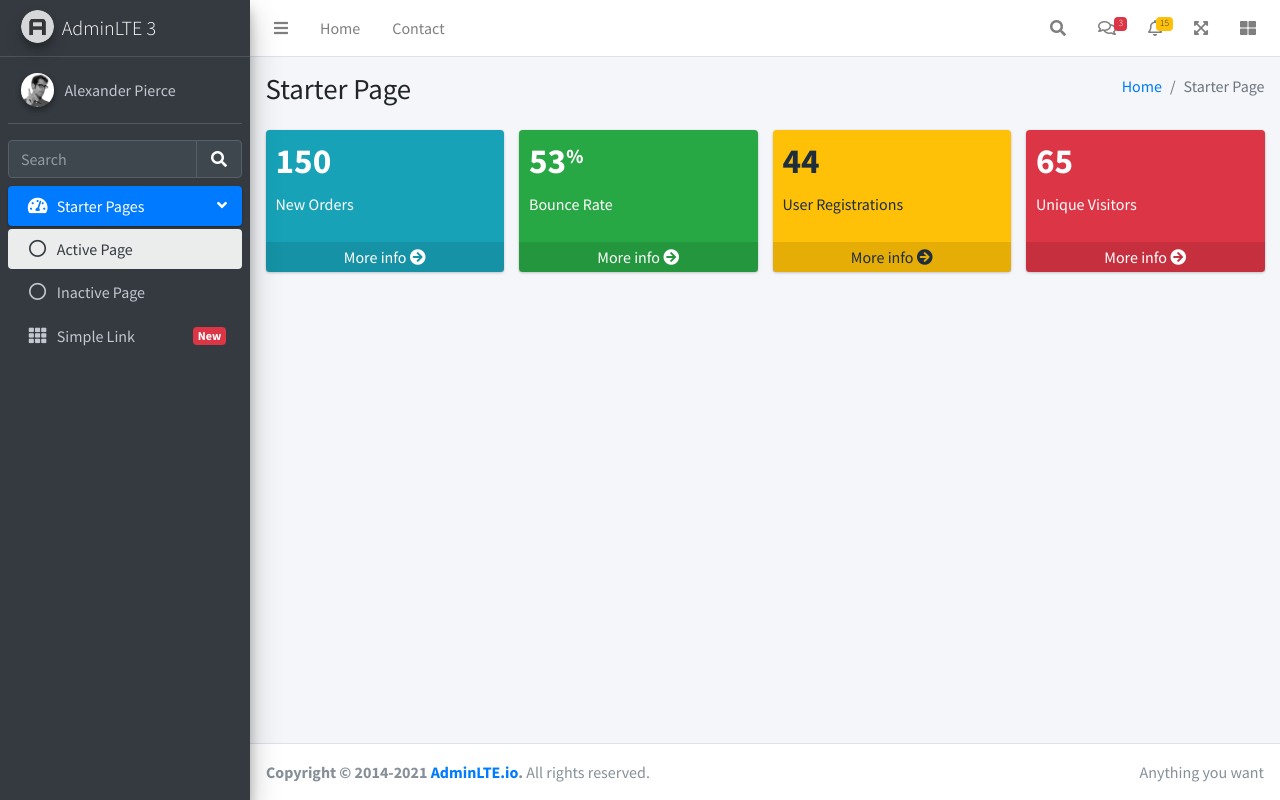
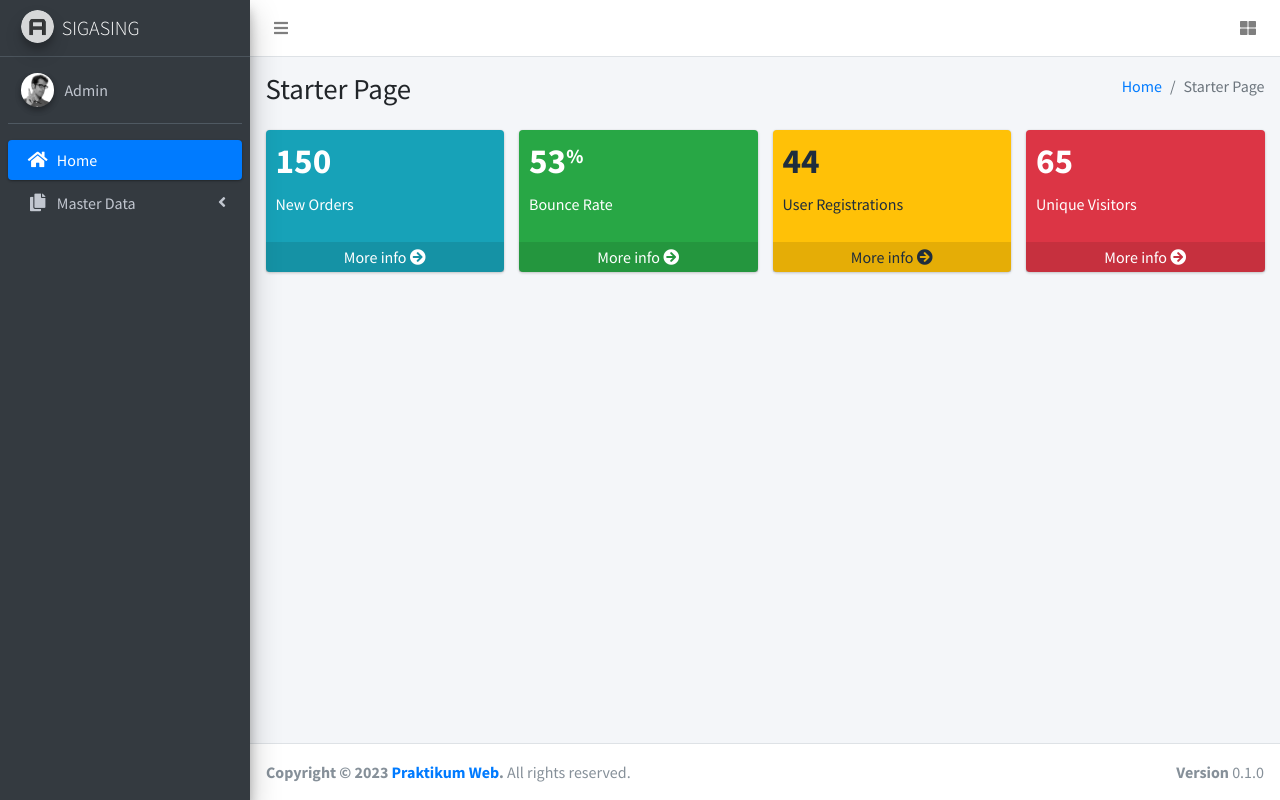
Before and after one commit to rinaapriani/Praktikum-WEB-Sigasing-app, a PHP site: page / in a window 1280 px wide. Run offline with PHP 8.4, Linux system fonts and the light colour scheme; some libraries are stand-ins or nearby versions.

Commit message:
Merapikan footer, nav, dan sidebar

```diff
--- a/partials/footer.php
+++ b/partials/footer.php
@@ -1,9 +1,6 @@
-<!-- Main Footer -->
 <footer class="main-footer">
-    <!-- To the right -->
-    <div class="float-right d-none d-sm-inline">
-      Anything you want
+    <div class="float-right d-none d-sm-block">
+      <b>Version</b> 0.1.0
     </div>
-    <!-- Default to the left -->
-    <strong>Copyright &copy; 2014-2021 <a href="https://adminlte.io">AdminLTE.io</a>.</strong> All rights reserved.
+    <strong>Copyright &copy; 2023 <a href="#">Praktikum Web</a>.</strong> All rights reserved.
   </footer>
--- a/partials/nav.php
+++ b/partials/nav.php
@@ -1,137 +1,23 @@
-  <!-- Navbar -->
   <nav class="main-header navbar navbar-expand navbar-white navbar-light">
-    <!-- Left navbar links -->
     <ul class="navbar-nav">
       <li class="nav-item">
         <a class="nav-link" data-widget="pushmenu" href="#" role="button"><i class="fas fa-bars"></i></a>
       </li>
-      <li class="nav-item d-none d-sm-inline-block">
-        <a href="index3.html" class="nav-link">Home</a>
-      </li>
-      <li class="nav-item d-none d-sm-inline-block">
-        <a href="#" class="nav-link">Contact</a>
-      </li>
     </ul>
-
-    <!-- Right navbar links -->
     <ul class="navbar-nav ml-auto">
-      <!-- Navbar Search -->
-      <li class="nav-item">
-        <a class="nav-link" data-widget="navbar-search" href="#" role="button">
-          <i class="fas fa-search"></i>
-        </a>
-        <div class="navbar-search-block">
-          <form class="form-inline">
-            <div class="input-group input-group-sm">
-              <input class="form-control form-control-navbar" type="search" placeholder="Search" aria-label="Search">
-              <div class="input-group-append">
-                <button class="btn btn-navbar" type="submit">
-                  <i class="fas fa-search"></i>
-                </button>
-                <button class="btn btn-navbar" type="button" data-widget="navbar-search">
-                  <i class="fas fa-times"></i>
-                </button>
-              </div>
-            </div>
-          </form>
-        </div>
-      </li>
-
-      <!-- Messages Dropdown Menu -->
       <li class="nav-item dropdown">
         <a class="nav-link" data-toggle="dropdown" href="#">
-          <i class="far fa-comments"></i>
-          <span class="badge badge-danger navbar-badge">3</span>
+          <i class="fas fa-th-large"></i>
         </a>
         <div class="dropdown-menu dropdown-menu-lg dropdown-menu-right">
+                  <span class="dropdown-item dropdown-header">Pengaturan Pengguna</span>
           <a href="#" class="dropdown-item">
-            <!-- Message Start -->
-            <div class="media">
-              <img src="dist/img/user1-128x128.jpg" alt="User Avatar" class="img-size-50 mr-3 img-circle">
-              <div class="media-body">
-                <h3 class="dropdown-item-title">
-                  Brad Diesel
-                  <span class="float-right text-sm text-danger"><i class="fas fa-star"></i></span>
-                </h3>
-                <p class="text-sm">Call me whenever you can...</p>
-                <p class="text-sm text-muted"><i class="far fa-clock mr-1"></i> 4 Hours Ago</p>
-              </div>
-            </div>
-            <!-- Message End -->
+            <i class="fas fa-key mr-2"></i> Ubah Password
           </a>
-          <div class="dropdown-divider"></div>
           <a href="#" class="dropdown-item">
-            <!-- Message Start -->
-            <div class="media">
-              <img src="dist/img/user8-128x128.jpg" alt="User Avatar" class="img-size-50 img-circle mr-3">
-              <div class="media-body">
-                <h3 class="dropdown-item-title">
-                  John Pierce
-                  <span class="float-right text-sm text-muted"><i class="fas fa-star"></i></span>
-                </h3>
-                <p class="text-sm">I got your message bro</p>
-                <p class="text-sm text-muted"><i class="far fa-clock mr-1"></i> 4 Hours Ago</p>
-              </div>
-            </div>
-            <!-- Message End -->
+            <i class="fas fa-sign-out-alt mr-2"></i> Logout
           </a>
-          <div class="dropdown-divider"></div>
-          <a href="#" class="dropdown-item">
-            <!-- Message Start -->
-            <div class="media">
-              <img src="dist/img/user3-128x128.jpg" alt="User Avatar" class="img-size-50 img-circle mr-3">
-              <div class="media-body">
-                <h3 class="dropdown-item-title">
-                  Nora Silvester
-                  <span class="float-right text-sm text-warning"><i class="fas fa-star"></i></span>
-                </h3>
-                <p class="text-sm">The subject goes here</p>
-                <p class="text-sm text-muted"><i class="far fa-clock mr-1"></i> 4 Hours Ago</p>
-              </div>
-            </div>
-            <!-- Message End -->
-          </a>
-          <div class="dropdown-divider"></div>
-          <a href="#" class="dropdown-item dropdown-footer">See All Messages</a>
         </div>
-      </li>
-      <!-- Notifications Dropdown Menu -->
-      <li class="nav-item dropdown">
-        <a class="nav-link" data-toggle="dropdown" href="#">
-          <i class="far fa-bell"></i>
-          <span class="badge badge-warning navbar-badge">15</span>
-        </a>
-        <div class="dropdown-menu dropdown-menu-lg dropdown-menu-right">
-          <span class="dropdown-header">15 Notifications</span>
-          <div class="dropdown-divider"></div>
-          <a href="#" class="dropdown-item">
-            <i class="fas fa-envelope mr-2"></i> 4 new messages
-            <span class="float-right text-muted text-sm">3 mins</span>
-          </a>
-          <div class="dropdown-divider"></div>
-          <a href="#" class="dropdown-item">
-            <i class="fas fa-users mr-2"></i> 8 friend requests
-            <span class="float-right text-muted text-sm">12 hours</span>
-          </a>
-          <div class="dropdown-divider"></div>
-          <a href="#" class="dropdown-item">
-            <i class="fas fa-file mr-2"></i> 3 new reports
-            <span class="float-right text-muted text-sm">2 days</span>
-          </a>
-          <div class="dropdown-divider"></div>
-          <a href="#" class="dropdown-item dropdown-footer">See All Notifications</a>
-        </div>
-      </li>
-      <li class="nav-item">
-        <a class="nav-link" data-widget="fullscreen" href="#" role="button">
-          <i class="fas fa-expand-arrows-alt"></i>
-        </a>
-      </li>
-      <li class="nav-item">
-        <a class="nav-link" data-widget="control-sidebar" data-slide="true" href="#" role="button">
-          <i class="fas fa-th-large"></i>
-        </a>
       </li>
     </ul>
   </nav>
-  <!-- /.navbar -->
--- a/partials/sidebar.php
+++ b/partials/sidebar.php
@@ -1,75 +1,64 @@
-<!-- Main Sidebar Container -->
 <aside class="main-sidebar sidebar-dark-primary elevation-4">
-    <!-- Brand Logo -->
-    <a href="index3.html" class="brand-link">
+  <a href="#" class="brand-link">
       <img src="dist/img/AdminLTELogo.png" alt="AdminLTE Logo" class="brand-image img-circle elevation-3" style="opacity: .8">
-      <span class="brand-text font-weight-light">AdminLTE 3</span>
+      <span class="brand-text font-weight-light">SIGASING</span>
     </a>
-
-    <!-- Sidebar -->
     <div class="sidebar">
-      <!-- Sidebar user panel (optional) -->
       <div class="user-panel mt-3 pb-3 mb-3 d-flex">
         <div class="image">
           <img src="dist/img/user2-160x160.jpg" class="img-circle elevation-2" alt="User Image">
         </div>
         <div class="info">
-          <a href="#" class="d-block">Alexander Pierce</a>
+          <a href="#" class="d-block">Admin</a>
         </div>
       </div>
 
-      <!-- SidebarSearch Form -->
-      <div class="form-inline">
-        <div class="input-group" data-widget="sidebar-search">
-          <input class="form-control form-control-sidebar" type="search" placeholder="Search" aria-label="Search">
-          <div class="input-group-append">
-            <button class="btn btn-sidebar">
-              <i class="fas fa-search fa-fw"></i>
-            </button>
-          </div>
-        </div>
-      </div>
-
-      <!-- Sidebar Menu -->
       <nav class="mt-2">
         <ul class="nav nav-pills nav-sidebar flex-column" data-widget="treeview" role="menu" data-accordion="false">
-          <!-- Add icons to the links using the .nav-icon class
-               with font-awesome or any other icon font library -->
-          <li class="nav-item menu-open">
-            <a href="#" class="nav-link active">
-              <i class="nav-icon fas fa-tachometer-alt"></i>
+          <li class="nav-item">
+            <a href="?page=home" class="nav-link active">
+              <i class="nav-icon fas fa-home"></i>
               <p>
-                Starter Pages
-                <i class="right fas fa-angle-left"></i>
+                Home
+              </p>
+            </a>
+          </li>
+          <li class="nav-item">
+            <a href="#" class="nav-link">
+              <i class="nav-icon fas fa-copy"></i>
+              <p>
+                Master Data
+                <i class="fas fa-angle-left right"></i>
               </p>
             </a>
             <ul class="nav nav-treeview">
               <li class="nav-item">
-                <a href="#" class="nav-link active">
+                <a href="#" class="nav-link">
                   <i class="far fa-circle nav-icon"></i>
-                  <p>Active Page</p>
+                  <p>Lokasi</p>
                 </a>
               </li>
               <li class="nav-item">
                 <a href="#" class="nav-link">
                   <i class="far fa-circle nav-icon"></i>
-                  <p>Inactive Page</p>
+                  <p>Jabatan</p>
+                </a>
+              </li>
+              <li class="nav-item">
+                <a href="#" class="nav-link">
+                  <i class="far fa-circle nav-icon"></i>
+                  <p>Bagian</p>
+                </a>
+              </li>
+              <li class="nav-item">
+                <a href="#" class="nav-link">
+                  <i class="far fa-circle nav-icon"></i>
+                  <p>Karyawan</p>
                 </a>
               </li>
             </ul>
-          </li>
-          <li class="nav-item">
-            <a href="#" class="nav-link">
-              <i class="nav-icon fas fa-th"></i>
-              <p>
-                Simple Link
-                <span class="right badge badge-danger">New</span>
-              </p>
-            </a>
-          </li>
-        </ul>
-      </nav>
-      <!-- /.sidebar-menu -->
-    </div>
-    <!-- /.sidebar -->
-  </aside>
+        </li>
+      </ul>
+    </nav>
+  </div>
+</aside>
```
